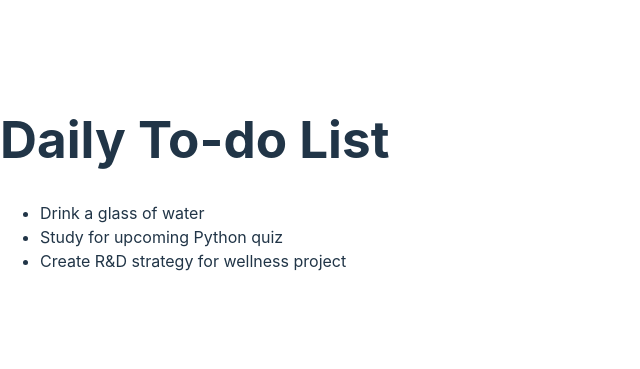
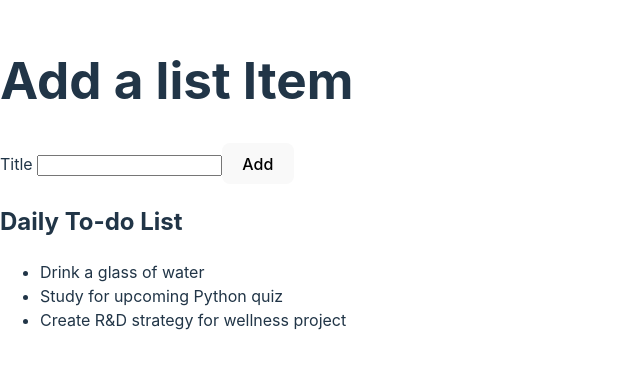
Before and after one commit to ticoders/react-todo, a React (Vite) app: page / in a window 1280 px wide. Shown: the part 217-586 px from the top of the page, without its empty margins (0-640 px from the left). Built offline with nearby package versions, Linux system fonts and the light colour scheme.

Commit message:
Updated with a form to add list items

```diff
--- /dev/null
+++ b/src/AddTodoForm.jsx
@@ -0,0 +1,12 @@
+function  AddTodoForm() {
+  return (
+
+    <form>
+      <label htmlFor="todoTitle">Title  </label>
+      <input type="text" id="todoTitle" />
+      <button type="submit">Add</button>
+    </form>
+  );
+}
+
+export default AddTodoForm;
--- a/src/App.jsx
+++ b/src/App.jsx
@@ -1,24 +1,14 @@
+import TodoList from './TodoList';
+import TodoForm from './AddTodoForm';
 
-
-const todoList = [
-  { id: 1, title: "Drink a glass of water" },
-  { id: 2, title: "Study for upcoming Python quiz" },
-  { id: 3, title: "Create R&D strategy for wellness project" }
-];
-
-function App (){
-  return(
+function App() {
+  return (
     <div>
-      <h1>
-        Daily To-do List
-      </h1>
-      <ul>
-        {todoList.map((item) => (
-          <li key={item.id}>{item.title}</li>
-        ))}
-      </ul>
+       <h1>Add a list Item</h1>
+      <TodoForm />
+      <TodoList />
     </div>
   );
-};
+}
 
 export default App;
--- /dev/null
+++ b/src/TodoList.jsx
@@ -0,0 +1,23 @@
+
+const todoList = [
+  { id: 1, title: "Drink a glass of water" },
+  { id: 2, title: "Study for upcoming Python quiz" },
+  { id: 3, title: "Create R&D strategy for wellness project" }
+];
+
+function TodoList (){
+  return(
+    <div>
+      <h2>
+        Daily To-do List
+      </h2>
+      <ul>
+        {todoList.map((item) => (
+          <li key={item.id}>{item.title}</li>
+        ))}
+      </ul>
+    </div>
+  );
+};
+
+export default TodoList;
```
